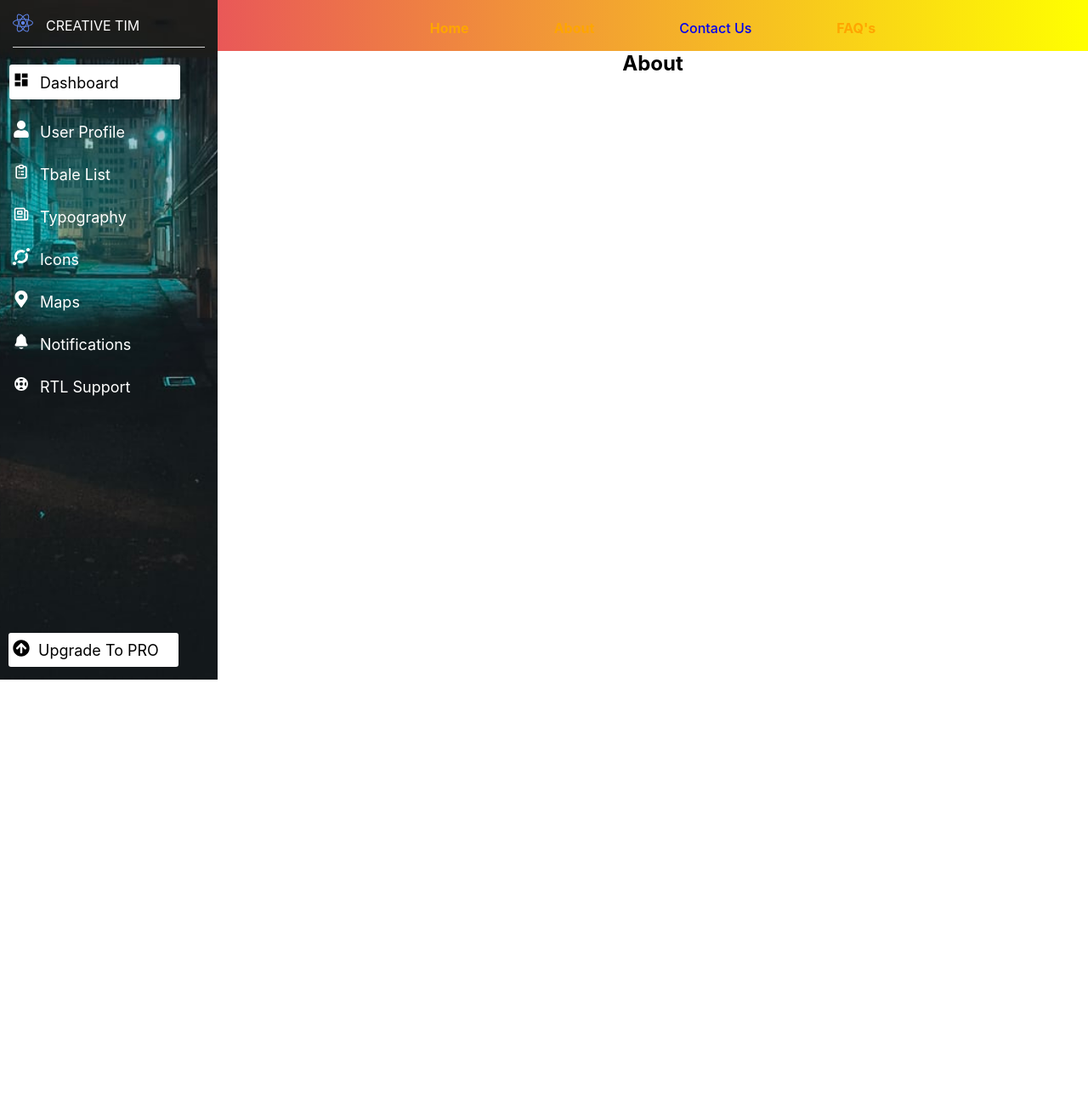
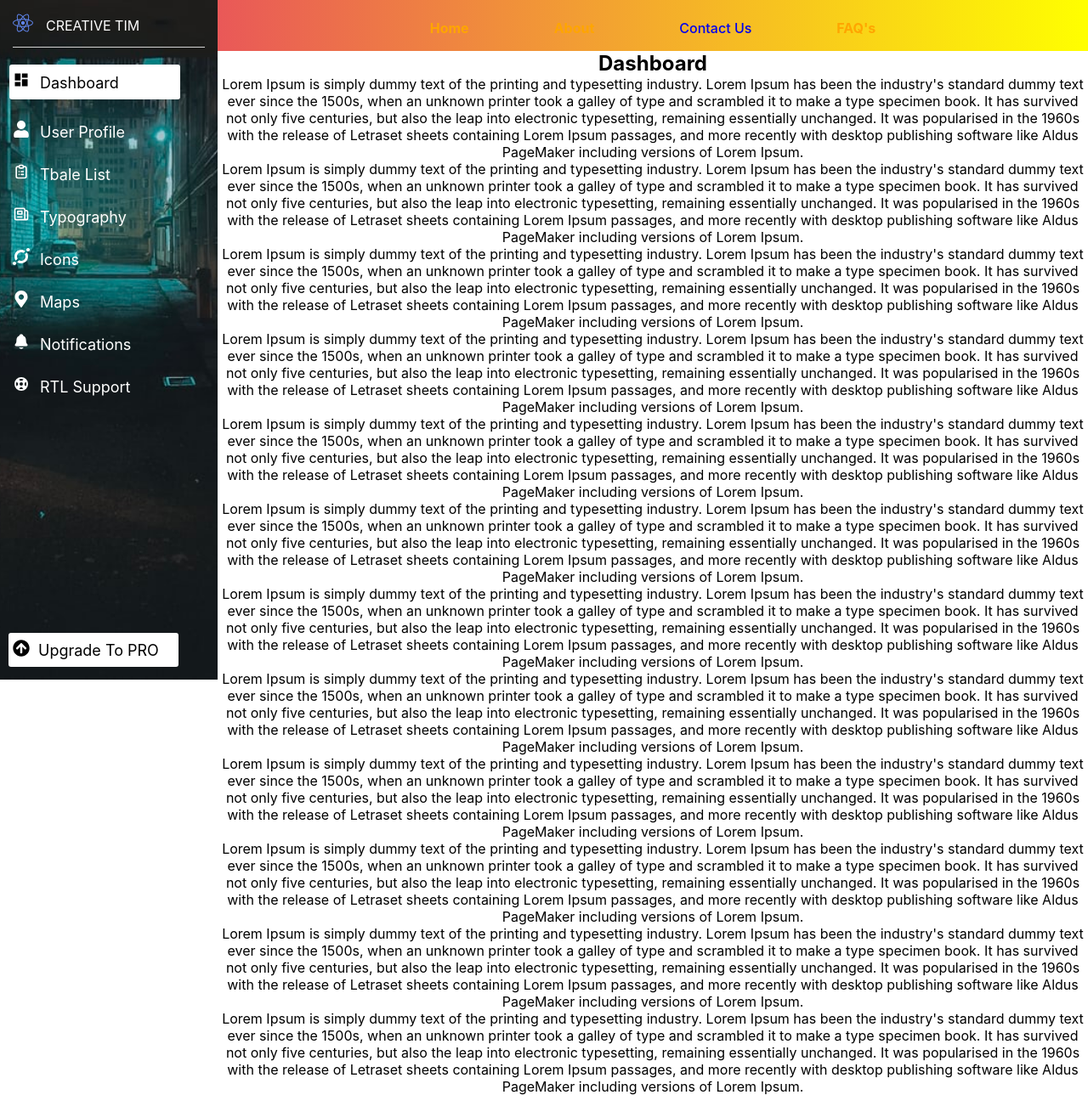
Before and after one commit to Zaibi727/Collection-of-Designs, a React (Create React App) app: page /about in a window 1280 px wide. Shown: the whole page at 85% size. Before the commit the page ends 800 px from the top, so only its background shows below. Built offline with nearby package versions, Linux system fonts and the light colour scheme.

Commit message:
Update About.jsx

```diff
--- a/src/components/sideBar/About.jsx
+++ b/src/components/sideBar/About.jsx
@@ -4,7 +4,53 @@ import styles from './sideBar.module.css';
 export default function About() {
     return (
         <div className={styles.about}>
-            <h2>About</h2>
+            <h2>Dashboard</h2>
+              <p>
+                Lorem Ipsum is simply dummy text of the printing and typesetting industry. Lorem Ipsum has been the industry's standard dummy text ever since the 1500s, when an unknown printer took a galley of type and scrambled it to make a type specimen book. It has survived not only five centuries, but also the leap into electronic typesetting, remaining essentially unchanged. It was popularised in the 1960s with the release of Letraset sheets containing Lorem Ipsum passages, and more recently with desktop publishing software like Aldus PageMaker including versions of Lorem Ipsum.
+              </p>
+
+              <p>
+                Lorem Ipsum is simply dummy text of the printing and typesetting industry. Lorem Ipsum has been the industry's standard dummy text ever since the 1500s, when an unknown printer took a galley of type and scrambled it to make a type specimen book. It has survived not only five centuries, but also the leap into electronic typesetting, remaining essentially unchanged. It was popularised in the 1960s with the release of Letraset sheets containing Lorem Ipsum passages, and more recently with desktop publishing software like Aldus PageMaker including versions of Lorem Ipsum.
+              </p>
+
+              <p>
+                Lorem Ipsum is simply dummy text of the printing and typesetting industry. Lorem Ipsum has been the industry's standard dummy text ever since the 1500s, when an unknown printer took a galley of type and scrambled it to make a type specimen book. It has survived not only five centuries, but also the leap into electronic typesetting, remaining essentially unchanged. It was popularised in the 1960s with the release of Letraset sheets containing Lorem Ipsum passages, and more recently with desktop publishing software like Aldus PageMaker including versions of Lorem Ipsum.
+              </p>
+
+              <p>
+                Lorem Ipsum is simply dummy text of the printing and typesetting industry. Lorem Ipsum has been the industry's standard dummy text ever since the 1500s, when an unknown printer took a galley of type and scrambled it to make a type specimen book. It has survived not only five centuries, but also the leap into electronic typesetting, remaining essentially unchanged. It was popularised in the 1960s with the release of Letraset sheets containing Lorem Ipsum passages, and more recently with desktop publishing software like Aldus PageMaker including versions of Lorem Ipsum.
+              </p>
+
+              <p>
+                Lorem Ipsum is simply dummy text of the printing and typesetting industry. Lorem Ipsum has been the industry's standard dummy text ever since the 1500s, when an unknown printer took a galley of type and scrambled it to make a type specimen book. It has survived not only five centuries, but also the leap into electronic typesetting, remaining essentially unchanged. It was popularised in the 1960s with the release of Letraset sheets containing Lorem Ipsum passages, and more recently with desktop publishing software like Aldus PageMaker including versions of Lorem Ipsum.
+              </p>
+
+              <p>
+                Lorem Ipsum is simply dummy text of the printing and typesetting industry. Lorem Ipsum has been the industry's standard dummy text ever since the 1500s, when an unknown printer took a galley of type and scrambled it to make a type specimen book. It has survived not only five centuries, but also the leap into electronic typesetting, remaining essentially unchanged. It was popularised in the 1960s with the release of Letraset sheets containing Lorem Ipsum passages, and more recently with desktop publishing software like Aldus PageMaker including versions of Lorem Ipsum.
+              </p>
+
+              <p>
+                Lorem Ipsum is simply dummy text of the printing and typesetting industry. Lorem Ipsum has been the industry's standard dummy text ever since the 1500s, when an unknown printer took a galley of type and scrambled it to make a type specimen book. It has survived not only five centuries, but also the leap into electronic typesetting, remaining essentially unchanged. It was popularised in the 1960s with the release of Letraset sheets containing Lorem Ipsum passages, and more recently with desktop publishing software like Aldus PageMaker including versions of Lorem Ipsum.
+              </p>
+
+              <p>
+                Lorem Ipsum is simply dummy text of the printing and typesetting industry. Lorem Ipsum has been the industry's standard dummy text ever since the 1500s, when an unknown printer took a galley of type and scrambled it to make a type specimen book. It has survived not only five centuries, but also the leap into electronic typesetting, remaining essentially unchanged. It was popularised in the 1960s with the release of Letraset sheets containing Lorem Ipsum passages, and more recently with desktop publishing software like Aldus PageMaker including versions of Lorem Ipsum.
+              </p>
+
+              <p>
+                Lorem Ipsum is simply dummy text of the printing and typesetting industry. Lorem Ipsum has been the industry's standard dummy text ever since the 1500s, when an unknown printer took a galley of type and scrambled it to make a type specimen book. It has survived not only five centuries, but also the leap into electronic typesetting, remaining essentially unchanged. It was popularised in the 1960s with the release of Letraset sheets containing Lorem Ipsum passages, and more recently with desktop publishing software like Aldus PageMaker including versions of Lorem Ipsum.
+              </p>
+
+              <p>
+                Lorem Ipsum is simply dummy text of the printing and typesetting industry. Lorem Ipsum has been the industry's standard dummy text ever since the 1500s, when an unknown printer took a galley of type and scrambled it to make a type specimen book. It has survived not only five centuries, but also the leap into electronic typesetting, remaining essentially unchanged. It was popularised in the 1960s with the release of Letraset sheets containing Lorem Ipsum passages, and more recently with desktop publishing software like Aldus PageMaker including versions of Lorem Ipsum.
+              </p>
+
+              <p>
+                Lorem Ipsum is simply dummy text of the printing and typesetting industry. Lorem Ipsum has been the industry's standard dummy text ever since the 1500s, when an unknown printer took a galley of type and scrambled it to make a type specimen book. It has survived not only five centuries, but also the leap into electronic typesetting, remaining essentially unchanged. It was popularised in the 1960s with the release of Letraset sheets containing Lorem Ipsum passages, and more recently with desktop publishing software like Aldus PageMaker including versions of Lorem Ipsum.
+              </p>
+              <p>
+                Lorem Ipsum is simply dummy text of the printing and typesetting industry. Lorem Ipsum has been the industry's standard dummy text ever since the 1500s, when an unknown printer took a galley of type and scrambled it to make a type specimen book. It has survived not only five centuries, but also the leap into electronic typesetting, remaining essentially unchanged. It was popularised in the 1960s with the release of Letraset sheets containing Lorem Ipsum passages, and more recently with desktop publishing software like Aldus PageMaker including versions of Lorem Ipsum.
+              </p>
         </div>
     )
 }
```
